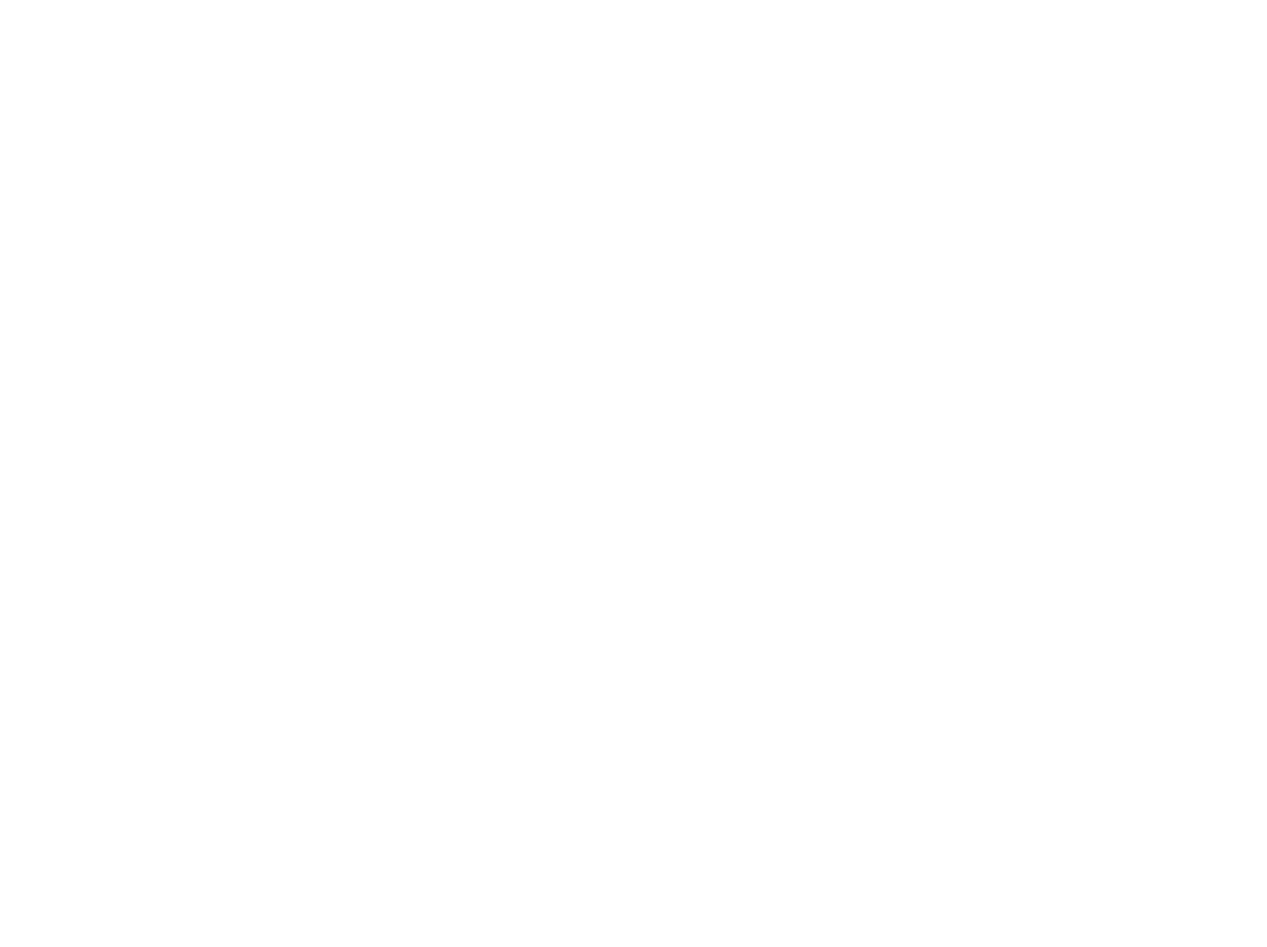
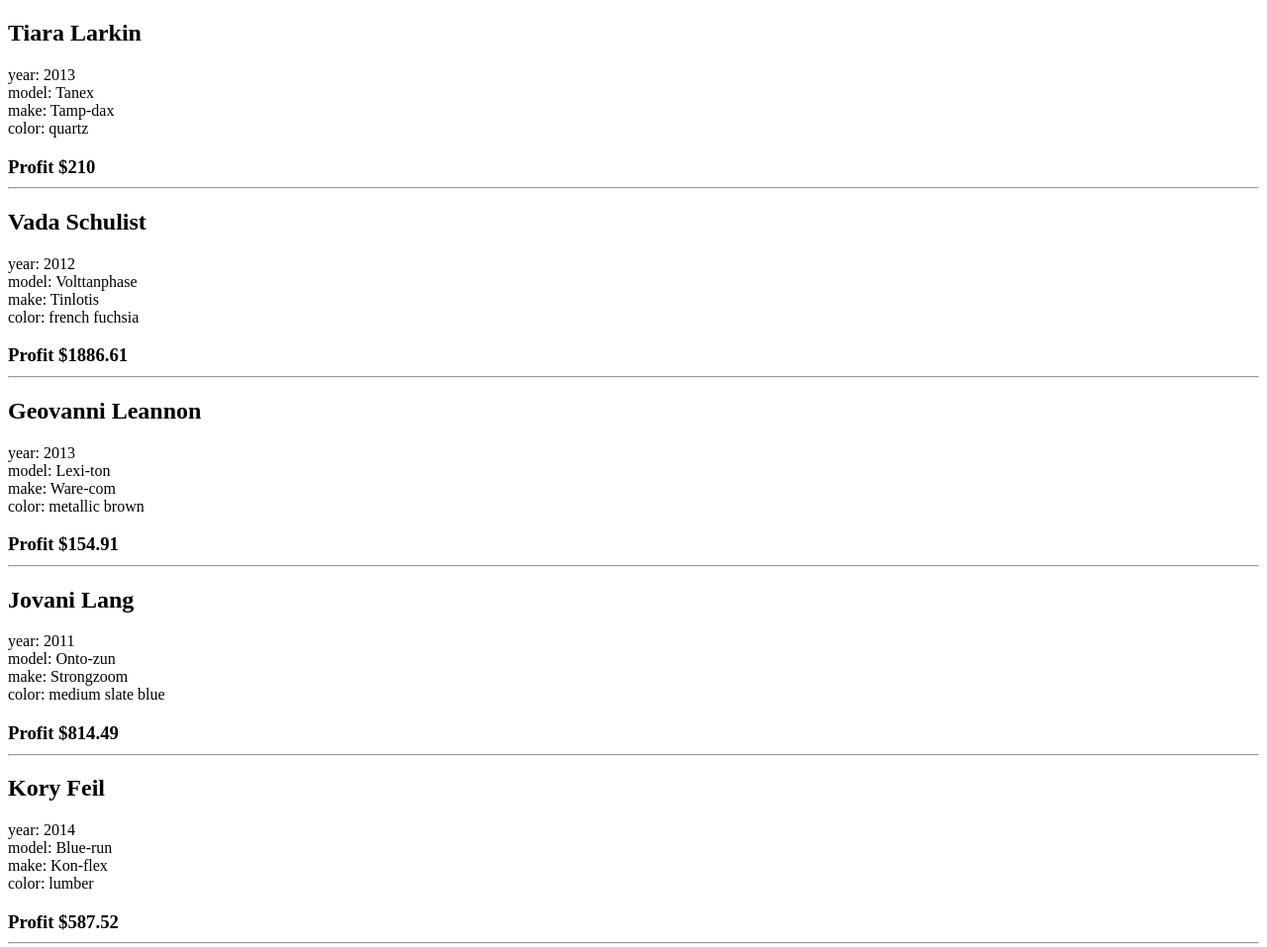
Before and after one commit to anneraev/Car-Sales, a plain HTML site: page src/index.html in a window 1280 px wide. Shown: the whole page at 99% size. Before the commit the page ends 800 px from the top, so only its background shows below. Drawn offline with Linux system fonts and the light colour scheme.

Commit message:
finished practice

```diff
--- a/src/index.html
+++ b/src/index.html
@@ -11,6 +11,8 @@
 
     <div id="display-container"></div>
 
+    <script src="./scripts/domManager.js"></script>
+    <script src="./scripts/objects.js"></script>
     <script src="./scripts/main.js"></script>
   </body>
   </html>
--- /dev/null
+++ b/src/scripts/domManager.js
@@ -0,0 +1,21 @@
+const fragment = document.createDocumentFragment()
+
+const createEntry = (key, value1, value2, type, endBreak) => {
+    element = document.createElement(type)
+    if (key && key !== "Profit"){
+        element.innerHTML += `${key}: `
+    } else if (key){
+        element.innerHTML += `${key} $`
+    }
+
+    element.innerHTML += `${value1} `;
+
+    if (value2){
+        element.innerHTML+= value2
+    }
+    if (endBreak){
+        element.innerHTML+= "<hr>"
+    }
+    console.log(element);
+    fragment.appendChild(element);
+}
--- a/src/scripts/main.js
+++ b/src/scripts/main.js
@@ -0,0 +1,18 @@
+salesByWeek.forEach(item => {
+    //iterate through each and get sales agent object, and get name value stored.
+    const firstName = item.sales_agent.first_name
+    const lastName = item.sales_agent.last_name
+    //(key, value1, value2, type, boolean for divider line)
+    createEntry(undefined, firstName, lastName, "h2", false)
+    //interate through each and get car information, get each value and key stored in that object.
+    for (entry of Object.entries(item.vehicle)) {
+        createEntry(entry[0], entry[1], undefined, "div", false);
+    }
+    //iterate through each and get gross profit object. Get value.
+    const profit = item.gross_profit
+    createEntry("Profit", profit, undefined, "h3", true);
+
+    //Append assembled HTML on document fragment to DOM.
+    const container = document.getElementById("display-container");
+    container.appendChild(fragment);
+})
```
